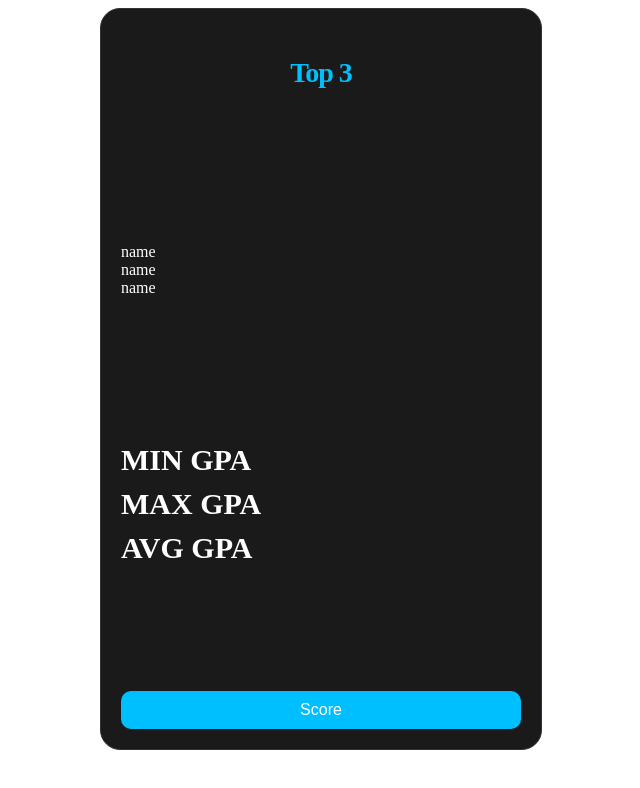
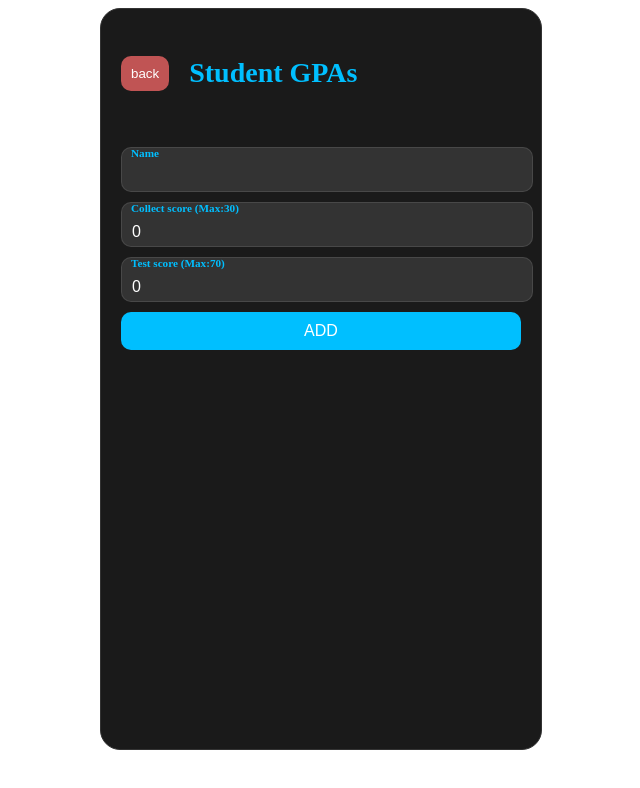
Before and after one commit to NatthachaiJs/Gpa-webapp, an Angular app: page / in a window 1280 px wide. Shown: the top 788 px of the page, without its empty margins (319-959 px from the left). Built offline with nearby package versions, Linux system fonts and the light colour scheme.

Commit message:
done add page

```diff
--- a/src/app/add-screen/add-screen.component.html
+++ b/src/app/add-screen/add-screen.component.html
@@ -3,19 +3,19 @@
     <p class="title"> Student GPAs</p>
   </div>
     <label>
-      <input class="input" type="text" placeholder="">
+      <input class="input" type="text" [(ngModel)]="name"(input)="checkName()">
       <span>Name</span>
     </label>
 
     <label>
-      <input class="input" type="number" placeholder="">
+      <input class="input" type="number" [(ngModel)]="collectScore"(input)="checkCollectScore()">
       <span>Collect score (Max:30)</span>
     </label>
 
     <label>
-      <input class="input" type="number" placeholder="">
+      <input class="input" type="number" [(ngModel)]="testScore"(input)="checkTestScore()" placeholder="">
       <span>Test score (Max:70)</span>
     </label>
 
-    <button class="submit">ADD</button>
+    <button class="submit" [disabled]="!isValidScores()" (click)="addScores()">ADD</button>
   </div>
--- a/src/app/add-screen/add-screen.component.ts
+++ b/src/app/add-screen/add-screen.component.ts
@@ -1,12 +1,103 @@
-import { Component, EventEmitter, Output } from '@angular/core';
-
+import { Component, EventEmitter, Output ,OnInit} from '@angular/core';
 @Component({
   selector: 'app-add-screen',
   templateUrl: './add-screen.component.html',
   styleUrls: ['./add-screen.component.scss']
 })
-export class AddScreenComponent {
+export class AddScreenComponent implements OnInit{
   @Output() goToScoreScreen = new EventEmitter<void>();
+  collectScore: number = 0; // Initialize with 0
+  testScore: number = 0;
+  name: string = '';
+  constructor() { }
+
+  ngOnInit() {
+    // Check if data already exists in local storage
+    const existingData = localStorage.getItem('studentData');
+    if (!existingData) {
+      // Mockup data for 10 people
+      const mockData = [
+        { "name": "John", "totalScore": 82, "grade": "B" },
+        { "name": "Emma", "totalScore": 75, "grade": "C" },
+        { "name": "Michael", "totalScore": 91, "grade": "A" },
+        { "name": "Sophia", "totalScore": 65, "grade": "D" },
+        { "name": "William", "totalScore": 78, "grade": "C" },
+        { "name": "Olivia", "totalScore": 88, "grade": "B" },
+        { "name": "James", "totalScore": 70, "grade": "C" },
+        { "name": "Ava", "totalScore": 95, "grade": "A" },
+        { "name": "Robert", "totalScore": 60, "grade": "F" },
+        { "name": "Isabella", "totalScore": 84, "grade": "B" }
+      ];
+
+      // Save mockup data to local storage
+      localStorage.setItem('studentData', JSON.stringify(mockData));
+    }
+  }
+
+  checkCollectScore() {
+    if (this.collectScore > 30) {
+      alert("Collect score should not exceed 30");
+      this.collectScore = 0; // Reset to 0
+    }
+  }
+
+  checkTestScore() {
+    if (this.testScore > 70) {
+      alert("Test score should not exceed 70");
+      this.testScore = 0; // Reset to 0
+    }
+  }
+  checkName() {
+    if (this.name.trim() === '') {
+      alert("Please enter a name.");
+      return false; // Return false if name is empty
+    }
+    return true; // Return true if name is not empty
+  }
+
+  isValidScores(): boolean {
+    return this.collectScore <= 30 && this.testScore <= 70;
+  }
+  addScores() {
+    if (!this.checkName() || !this.isValidScores()) {
+      alert("Please enter valid scores and name.");
+      return; // Exit the function early if name or scores are not valid
+    }
+
+    const totalScore = this.collectScore + this.testScore;
+    let grade: string;
+    if (totalScore >= 90) {
+      grade = 'A';
+    } else if (totalScore >= 80) {
+      grade = 'B';
+    } else if (totalScore >= 70) {
+      grade = 'C';
+    } else if (totalScore >= 60) {
+      grade = 'D';
+    } else {
+      grade = 'F';
+    }
+
+    // Retrieve existing student data from local storage
+    let studentData: any[] = JSON.parse(localStorage.getItem('studentData') || '[]');
+
+    // Add new student data to the array
+    studentData.push({
+      name: this.name.trim(),
+      totalScore: totalScore,
+      grade: grade
+    });
+
+    // Save updated student data back to local storage
+    localStorage.setItem('studentData', JSON.stringify(studentData));
+
+    // Optionally, clear inputs after saving
+    this.name = '';
+    this.collectScore = 0;
+    this.testScore = 0;
+
+    alert("Data saved successfully.");
+  }
 
   goToScore() {
     this.goToScoreScreen.emit();
--- a/src/app/app.component.html
+++ b/src/app/app.component.html
@@ -1,4 +1,4 @@
-<div *ngIf="currentScreen === 'main'">
+<!-- <div *ngIf="currentScreen === 'main'">
   <app-main-screen (goToScoreScreen)="showScoreScreen()"></app-main-screen>
 </div>
 
@@ -8,4 +8,5 @@
 
 <div *ngIf="currentScreen === 'add'">
   <app-add-screen (goToScoreScreen)="showScoreScreen()"></app-add-screen>
-</div>
+</div> -->
+<app-add-screen></app-add-screen>
```
Also changed, not shown: src/app/app.module.ts (+4 -3 lines).
